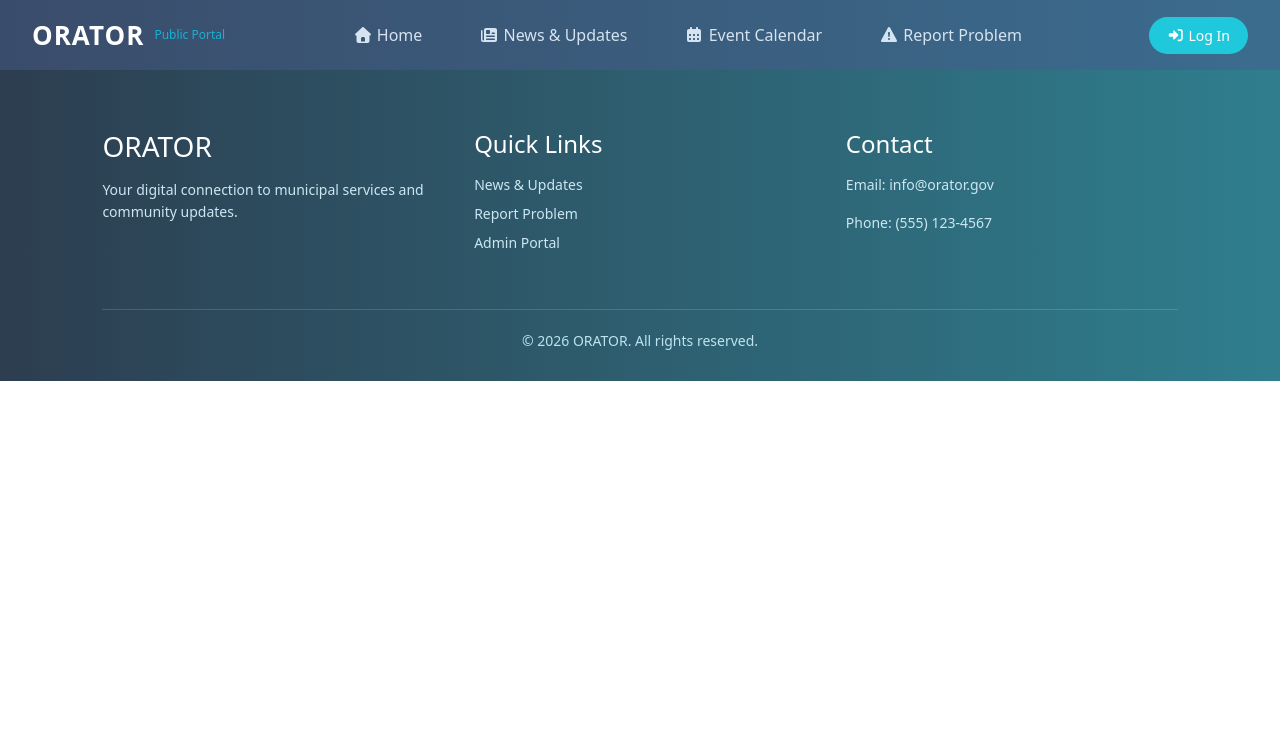
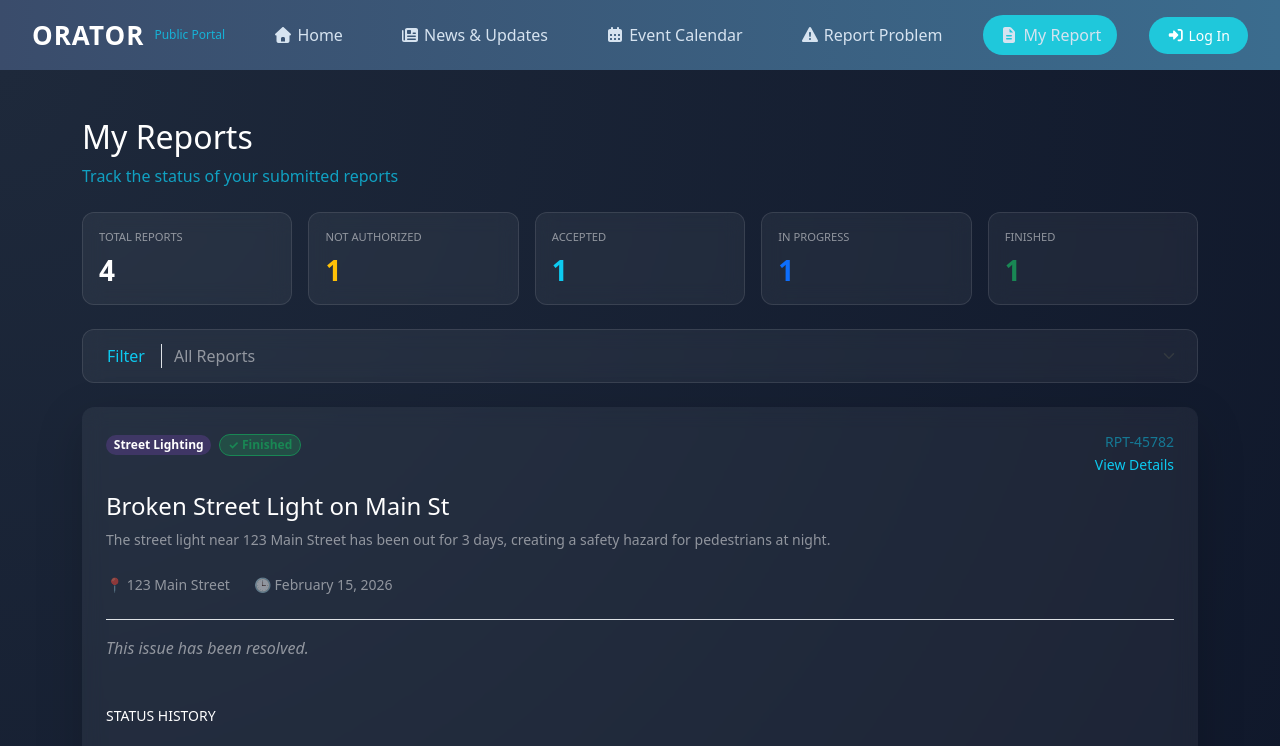
Before and after one commit to Junaid-Taqi/orator-public-portal, a React (Create React App) app: page /my-report in a window 1280 px wide. Shown: the top 746 px of the page. Built offline with nearby package versions, Linux system fonts and the light colour scheme.

Commit message:
init commit

```diff
--- a/src/App.css
+++ b/src/App.css
@@ -816,3 +816,48 @@ input.form-control::placeholder {
     margin-top: 5px;
     display: block;
 }
+
+/************* My Report Page ****************** */
+
+/* Custom Background & Glassmorphism */
+.report-dashboard {
+  background: radial-gradient(circle at top left, #1e293b, #0f172a);
+  min-height: 100vh;
+}
+
+.glass-card {
+  background: rgba(255, 255, 255, 0.05);
+  backdrop-filter: blur(10px);
+  -webkit-backdrop-filter: blur(10px);
+  border: 1px solid rgba(255, 255, 255, 0.1);
+  border-radius: 12px;
+}
+
+/* Timeline Custom Logic */
+.timeline-container {
+  border-left: 1px solid rgba(255, 255, 255, 0.1);
+  position: relative;
+}
+
+.timeline-item {
+  position: relative;
+  padding-left: 20px;
+}
+
+.timeline-item::before {
+  content: '';
+  position: absolute;
+  left: -5px;
+  top: 8px;
+  width: 10px;
+  height: 10px;
+  background: #22d3ee;
+  border-radius: 50%;
+  box-shadow: 0 0 10px #22d3ee;
+}
+
+/* Custom Badges */
+.bg-purple-soft { background-color: rgba(168, 85, 247, 0.2); color: #d8b4fe; }
+.bg-success-soft { background-color: rgba(34, 197, 94, 0.2); }
+.x-small { font-size: 0.65rem; padding: 2px 6px; }
+.border-white-10 { border-color: rgba(255, 255, 255, 0.1) !important; }
--- a/src/App.js
+++ b/src/App.js
@@ -6,6 +6,7 @@ import News from './components/News';
 import Report from './components/Report';
 import EventCalendar from './components/EventCalendar';
 import { Routes, Route } from 'react-router-dom';
+import MyReport from './components/MyReport';
 
 
 function Login() {
@@ -27,6 +28,7 @@ function App() {
           <Route path="/calendar" element={<EventCalendar />} />
           <Route path="/report" element={<Report />} />
           <Route path="/login" element={<Login />} />
+          <Route path="/my-report" element={<MyReport />} />
         </Routes>
       </main>
       <Footer />
--- a/src/components/Header.js
+++ b/src/components/Header.js
@@ -7,7 +7,9 @@ import {
     faNewspaper,
     faTriangleExclamation,
     faRightToBracket,
-    faCalendarAlt
+    faCalendarAlt,
+    faFile,
+    faFileAlt
 } from "@fortawesome/free-solid-svg-icons";
 
 const Header = () => {
@@ -47,6 +49,9 @@ const Header = () => {
                     <NavLink to="/report" className={({isActive})=>"nav-link" + (isActive? " active":"")} onClick={()=>setMenuOpen(false)}>
                         <FontAwesomeIcon icon={faTriangleExclamation} /> Report Problem
                     </NavLink>
+                    <NavLink to="/my-report" className={({isActive})=>"nav-link" + (isActive? " active":"")} onClick={()=>setMenuOpen(false)}>
+                        <FontAwesomeIcon icon={faFileAlt} /> My Report
+                    </NavLink>
                 </nav>
 
                 {/* Login Button */}
--- /dev/null
+++ b/src/components/MyReport.js
@@ -0,0 +1,99 @@
+import { FontAwesomeIcon } from '@fortawesome/react-fontawesome';
+import React from 'react';
+import {
+    faEye
+} from "@fortawesome/free-solid-svg-icons";
+
+
+const MyReport = () => {
+  const stats = [
+    { label: 'Total Reports', value: 4, color: 'text-white' },
+    { label: 'Not Authorized', value: 1, color: 'text-warning' },
+    { label: 'Accepted', value: 1, color: 'text-info' },
+    { label: 'In Progress', value: 1, color: 'text-primary' },
+    { label: 'Finished', value: 1, color: 'text-success' },
+  ];
+
+  return (
+    <div className="report-dashboard py-5">
+      <div className="container">
+        {/* Header */}
+        <header className="mb-4">
+          <h2 className="text-white">My Reports</h2>
+          <p className="text-info opacity-75">Track the status of your submitted reports</p>
+        </header>
+
+        {/* Stats Row */}
+        <div className="row g-3 mb-4">
+          {stats.map((stat, i) => (
+            <div key={i} className="col">
+              <div className="glass-card p-3 h-100">
+                <small className="d-block text-white-50 mb-2" style={{ fontSize: '0.7rem' }}>
+                  {stat.label.toUpperCase()}
+                </small>
+                <h3 className={`fw-bold m-0 ${stat.color}`}>{stat.value}</h3>
+              </div>
+            </div>
+          ))}
+        </div>
+
+        {/* Filter Bar */}
+        <div className="glass-card p-2 mb-4 d-flex align-items-center">
+          <div className="px-3 border-end border-white-10">
+            <span className="text-info">Filter</span>
+          </div>
+          <select className="form-select bg-transparent border-0 text-white-50 shadow-none">
+            <option>All Reports</option>
+          </select>
+        </div>
+
+        {/* Main Report Detail */}
+        <div className="glass-card p-4 shadow-lg border-0">
+          <div className="d-flex justify-content-between align-items-start mb-3">
+            <div>
+              <span className="badge rounded-pill bg-purple-soft me-2">Street Lighting</span>
+              <span className="badge rounded-pill bg-success-soft text-success border border-success">✓ Finished</span>
+            </div>
+            <div className="text-end">
+              <small className="d-block text-info opacity-50">RPT-45782</small>
+              <a href="#" className="text-info text-decoration-none small"><FontAwesomeIcon icon="faEye" className="me-1" /> View Details</a>
+            </div>
+          </div>
+
+          <h4 className="text-white mb-2">Broken Street Light on Main St</h4>
+          <p className="text-white-50 small mb-4">
+            The street light near 123 Main Street has been out for 3 days, creating a safety hazard for pedestrians at night.
+          </p>
+
+          <div className="d-flex gap-4 mb-4 text-white-50 small">
+            <span>📍 123 Main Street</span>
+            <span>🕒 February 15, 2026</span>
+          </div>
+
+          <p className="text-white-50 fst-italic mb-5 border-top border-white-10 pt-3">This issue has been resolved.</p>
+
+          {/* Status History Timeline */}
+          <h6 className="text-white mb-4 text-uppercase small tracking-widest">Status History</h6>
+          <div className="timeline-container ps-3">
+            <div className="timeline-item mb-4 pb-2">
+              <div className="d-flex align-items-center gap-2">
+                <span className="text-white">Report submitted</span>
+                <span className="badge bg-warning text-dark x-small">NOT AUTHORIZED</span>
+              </div>
+              <small className="text-muted d-block">February 15, 2026</small>
+            </div>
+            <div className="timeline-item mb-4 pb-2">
+              <div className="d-flex align-items-center gap-2">
+                <span className="text-white">Report authorized by municipality</span>
+                <span className="badge bg-info text-dark x-small">ACCEPTED</span>
+              </div>
+              <small className="text-muted d-block">February 16, 2026</small>
+            </div>
+          </div>
+        </div>
+      </div>
+    </div>
+  );
+};
+
+export default MyReport;
```
